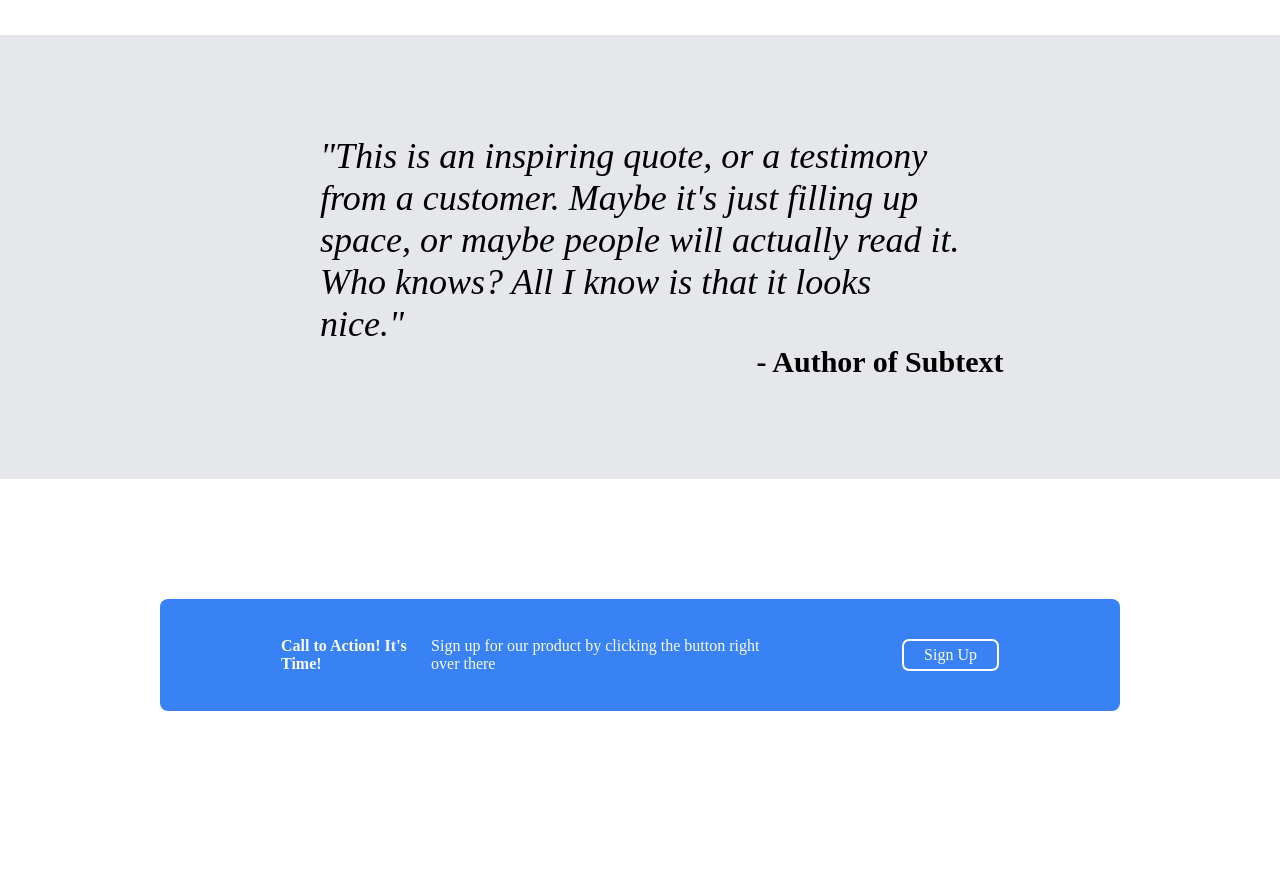
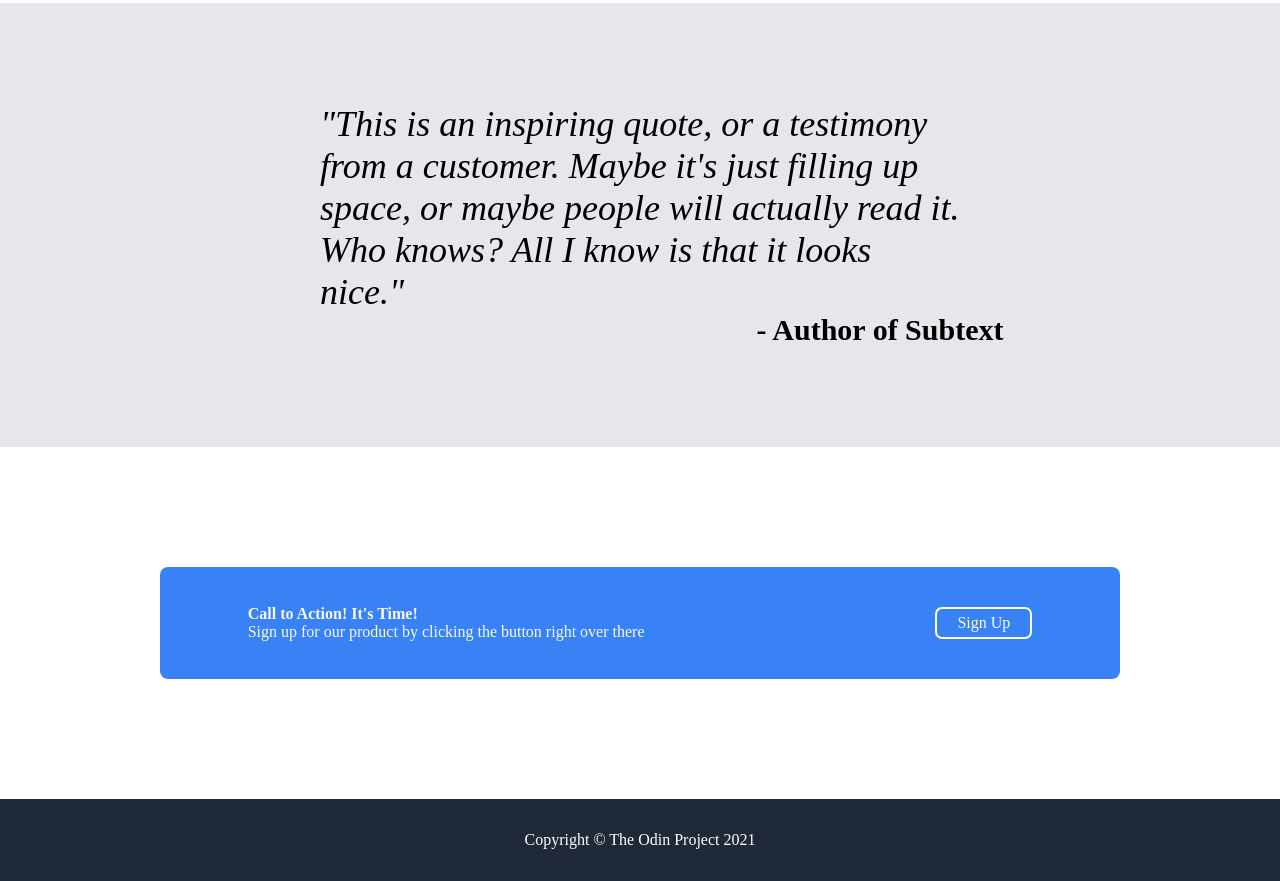
Before and after one commit to charles420b/Landing-Page-Project, a plain HTML site: page landing-page.html in a window 1280 px wide. Shown: the part 865-1746 px from the top of the page. Before the commit the page ends 1696 px from the top, so only its background shows below. Drawn offline with Linux system fonts and the light colour scheme.

Commit message:
Improved sign up box and added footer

```diff
--- a/landing-page.html
+++ b/landing-page.html
@@ -72,7 +72,7 @@
             <div class="rectangle">
                 <div class="left-side">
                     <div class="rectangle-top-text">Call to Action! It's Time!</div>
-                    <div class="rectangle-subtext">Sign up for our product by clicking the button right over there</div>
+                    <p>Sign up for our product by clicking the button right over there</p>
                 </div>
             <div class="right-side">
                 <div class="sign-up2">
@@ -80,5 +80,10 @@
                 </div>
             </div>
         </section>
+
+        <!-- footer -->
+        <footer>
+            <div class="footer-text">Copyright © The Odin Project 2021</div>
+        </footer>
     </body>
 </html>
--- a/stylesheet.css
+++ b/stylesheet.css
@@ -11,13 +11,14 @@ body {
     display: flex;
     align-items: center;
     justify-content: center;
-    gap: 31rem;
+    gap: 43rem;
 }
 
 .header-logo {
     font-size: 24px;
     font-weight: 550;
-    padding-right: 1rem;
+    display: flex;
+    justify-content: space-between;
 }
 
 ul {
@@ -164,24 +165,33 @@ a {
     height: 7rem;
     border-radius: 8px;
     background-color: #3882f6;
-    /* centers text and buttons inside the rectangle */
+    /* centers and puts space between
+    text and buttons inside the rectangle */
     display: flex;
     justify-content: space-evenly;
+    /* gap: 10rem; */
     align-items: center;
 }
 
-.left-side {
+.left-side,
+p {
     display: flex;
     align-items: center;
-    width: 500px;
-    /* height: 20px */
+    flex-wrap: wrap;
+    width: 600px;
+    margin: 0;
 }
 
-.right-side {
+/* .right-side {
     display: flex;
     align-items: center;
     max-width: fit-content;
     max-height: fit-content;
+} */
+
+
+.rectangle-top-text {
+    font-weight: 900;
 }
 
 div.sign-up2 {
@@ -196,11 +206,12 @@ div.sign-up2:hover {
     border: 2px solid #3882f6;
 }
 
-.rectangle-top-text {
-    font-weight: 900;
+/* footer */
+
+.footer-text {
+    display: flex;
+    justify-content: center;
+    color: white;
+    background-color: #1f2937;
+    padding: 2rem;
 }
-
-.rectangle-subtext {
-    display: flex;
-    flex-wrap: wrap;
-}
```
